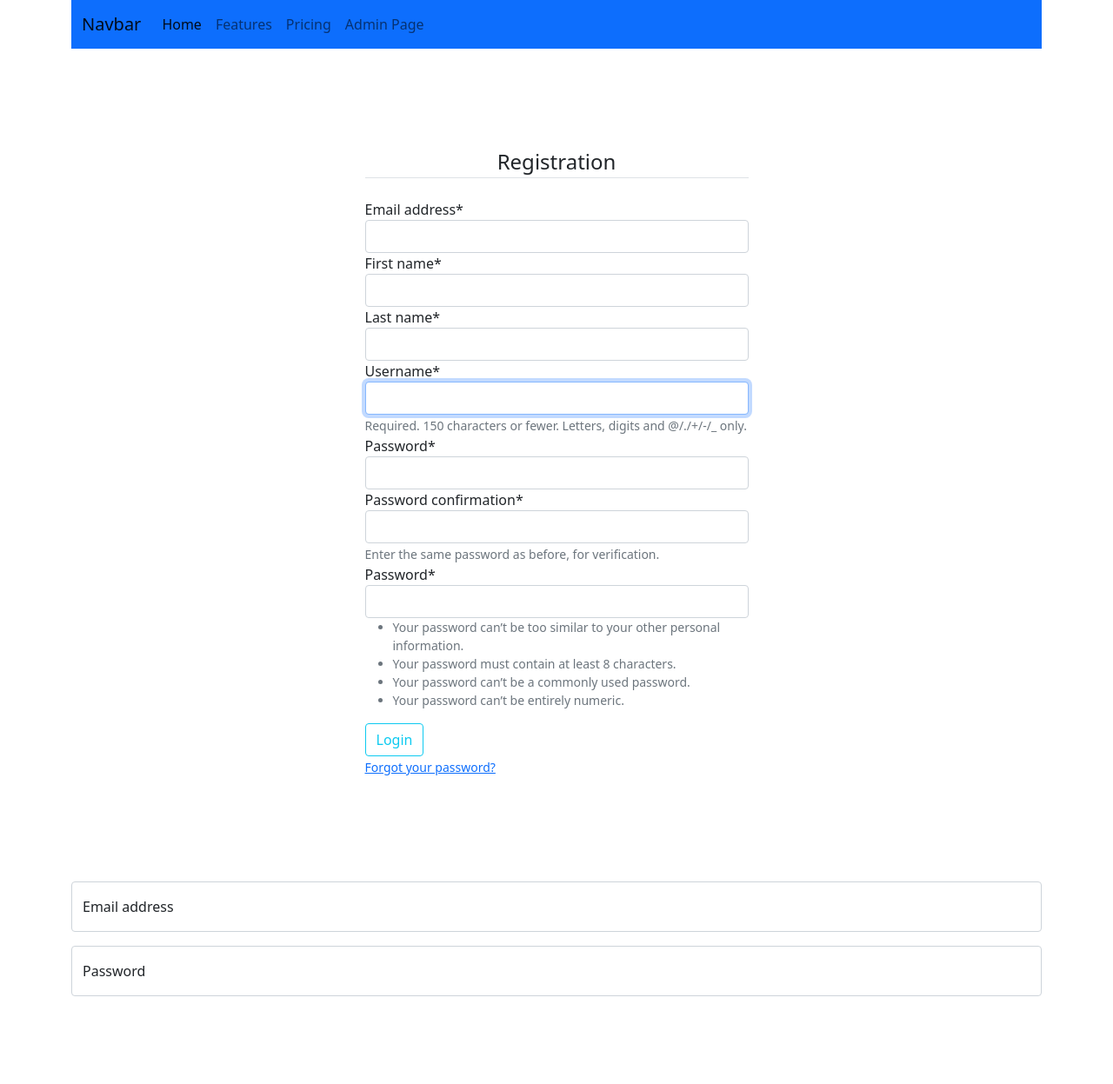
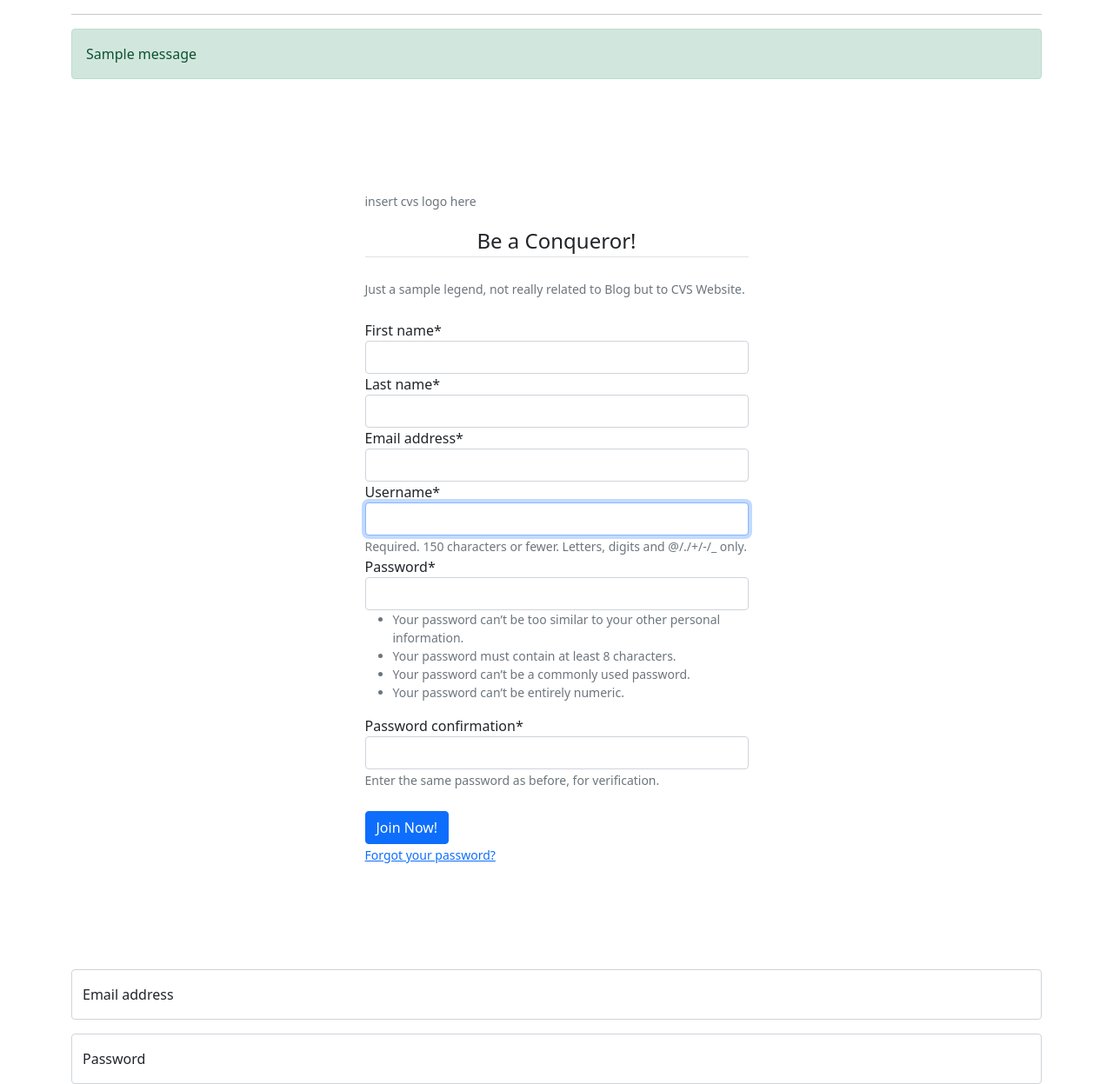
Before and after one commit to jemgithub0418/practice, a Django app: page /accounts/register/ in a window 1280 px wide. Shown: the whole page at 87% size. Before the commit the page ends 1146 px from the top, so only its background shows below. Run offline with Django 3.2, Linux system fonts and the light colour scheme; tables that the repository leaves empty hold one stand-in row (values such as "Sample post"); one stand-in notice (Sample message) is shown; some libraries are stand-ins or nearby versions.

Commit message:
tweaked registration page

```diff
--- a/accounts/admin.py
+++ b/accounts/admin.py
@@ -11,8 +11,8 @@ class UserAdmin(UserAdmin):
 	form = accounts.UserChangeForm
 	# REQUIRED_FIELDS = ['first_name', 'last_name']
 	fieldsets = (
-	        ('Login Credentials', {'fields': ('email','username', 'password',)}),
-	        ('Personal Information', { 'fields': ('first_name', 'last_name', )}),
+			('Login Credentials', {'fields': ('email','username', 'password',)}),
+			('Personal Information', { 'fields': ('first_name', 'last_name', )}),
 		)
 	add_fieldsets = (
 	        ('Login Credentials', {'fields': ('email','username', 'password',)}),
--- a/accounts/models.py
+++ b/accounts/models.py
@@ -3,5 +3,5 @@ from django.contrib.auth.models import AbstractUser
 
 
 class User(AbstractUser):
-	REQUIRED_FIELDS = ['first_name', 'last_name', 'email',]
-	address = models.CharField(max_length= 250)
+    REQUIRED_FIELDS = ['first_name', 'last_name', 'email',]
+    address = models.CharField(max_length= 250)
--- a/accounts/views.py
+++ b/accounts/views.py
@@ -1,10 +1,22 @@
-from django.shortcuts import render
+from django.shortcuts import render, redirect
 from forms import accounts
+from django.contrib import messages
+
 
 def register(request):
-	form = accounts.UserCreationForm()
+    if request.method == "POST":
+        form = accounts.UserCreationForm(request.POST)
+        if form.is_valid():
+            form.save()
+            first_name = form.cleaned_data.get('first_name')
+            last_name = form.cleaned_data.get('last_name')
+            #capitalize() or .title() will work
+            messages.success(request, f'Welcome, {first_name.capitalize()} {last_name.capitalize()}!')
+            return redirect('register')
+    if request.method == "GET":
+        form = accounts.UserCreationForm()
 
-	context = {
+    context = {
 		'form': form,
 	}
-	return render(request, 'accounts/register.html',context)
+    return render(request, 'accounts/register.html',context)
--- a/forms/accounts.py
+++ b/forms/accounts.py
@@ -26,8 +26,9 @@ class UserCreationForm(UserCreationForm):
 
 	class Meta:
 		model = User
+		# tinanggal ko ung password 1 and 2 kasi nagdodoble ng textbox sa frontend
 		fields = [
-			'email', 'first_name', 'last_name', 'username','password', 'password2',
+			 'first_name', 'last_name', 'email','username',
 		]
 
 
--- a/templates/accounts/register.html
+++ b/templates/accounts/register.html
@@ -2,6 +2,8 @@
 {% load crispy_forms_tags %}
 
 {% block title %}Register{% endblock %}
+
+{% block nav %} <hr>{% endblock %}
 
 {% block content %}
   <div class="container d-fixed h-100 align-items-center">
@@ -12,13 +14,17 @@
             <div class="col-sm-5 " style='margin-top:7rem'>
                 <form method="POST">
                     {%csrf_token%}
+                    <p><small class="text-muted">insert cvs logo here</small></p>
                     <fieldset class='form-group'>
-                        <legend class= 'border-bottom mb-4' style="text-align: center">Registration</legend>
+                        <legend class= 'border-bottom mb-4' style="text-align: center">Be a Conqueror!</legend>
+                        <small class="text-muted">Just a sample legend, not really related to Blog but to CVS Website.</small>
+                        <br><br>
                         {{form|crispy}}
+                    </fieldset>
 
-                    </fieldset>
+                    <br>
                     <div class="form-group">
-                        <button class="btn btn-outline-info" type='submit'>Login</button>
+                        <button class="btn btn-primary" type='submit'>Join Now!</button>
                     </div>
                     <div>
                         <small><a href="#">Forgot your password?</a></small>
--- a/templates/base.html
+++ b/templates/base.html
@@ -13,7 +13,7 @@
   <body>
 
     <div class="container">
-
+      {% block nav %}
       <nav class="navbar navbar-expand-lg navbar-light bg-primary">
         <div class="container-fluid">
           <a class="navbar-brand" href="#">Navbar</a>
@@ -39,6 +39,16 @@
         </div>
       </nav>
 
+      {% endblock %}
+      {% if messages %}
+      {% for message in messages %}
+      {% if message.tags == 'success' %}
+          <div class="alert alert-success" role="alert">{{ message|escape|safe }}</div>
+      {% elif message.tags == 'error' %}
+          <div class="alert alert-danger" role="alert">{{ message|escape|safe }}</div>
+      {% endif %}
+      {% endfor %}
+      {% endif %}
 
 
       {% block content %}
```
Also changed, not shown: db.sqlite3. Lines whose indentation alone changed are shown as unchanged.
